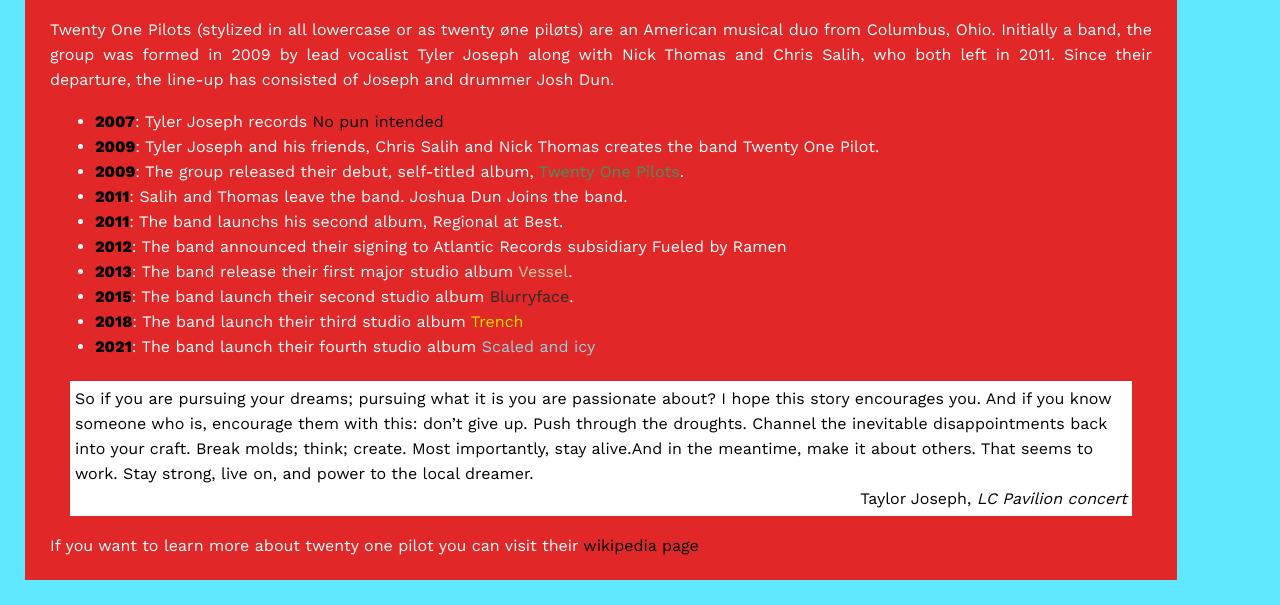
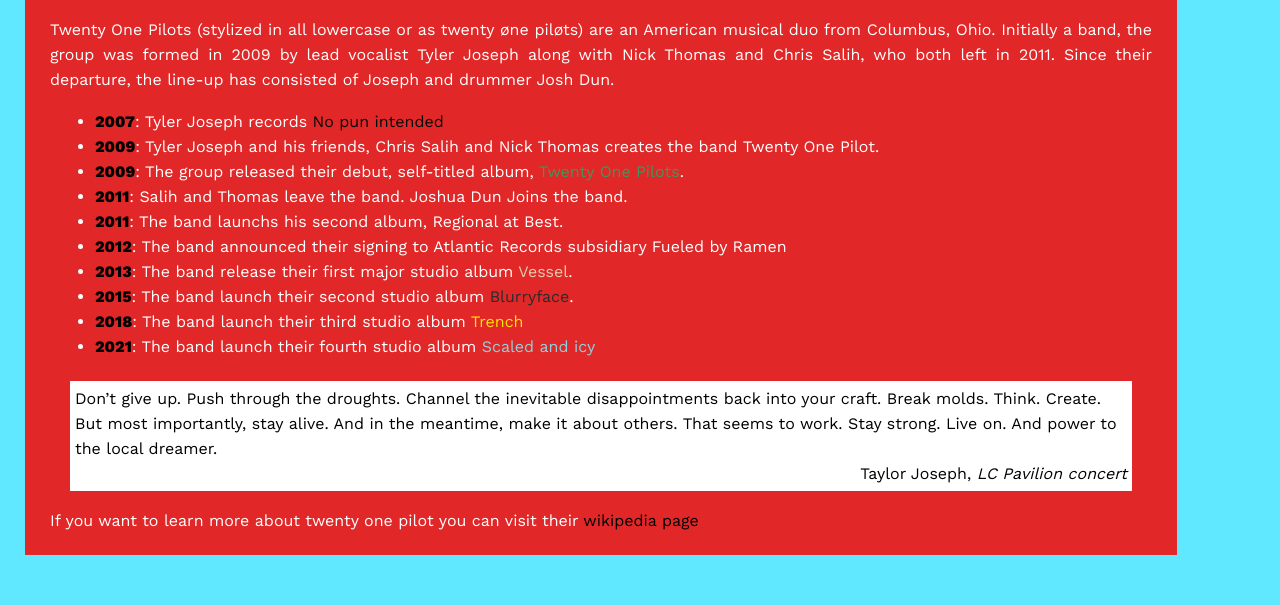
Before and after one commit to EthanMojica129/Tribute-Page-FreeCodeCamp, a plain HTML site: page index.html in a window 1280 px wide. Shown: the part 1063-1668 px from the top of the page. After the commit the page ends 1643 px from the top, so only its background shows below. Drawn offline with nearby package versions, Linux system fonts and the light colour scheme.

Commit message:
Update index.html

```diff
--- a/index.html
+++ b/index.html
@@ -46,7 +46,7 @@
       </section>
       <figure id="quote">
        <blockquote>
-        <p>So if you are pursuing your dreams; pursuing what it is you are passionate about? I hope this story encourages you. And if you know someone who is, encourage them with this: don’t give up. Push through the droughts. Channel the inevitable disappointments back into your craft. Break molds; think; create. Most importantly, stay alive.And in the meantime, make it about others. That seems to work. Stay strong, live on, and power to the local dreamer.<p>
+         <p>Don’t give up. Push through the droughts. Channel the inevitable disappointments back into your craft. Break molds. Think. Create. But most importantly, stay alive. And in the meantime, make it about others. That seems to work. Stay strong. Live on. And power to the local dreamer.</p>
        </blockquote>
        <figcaption>Taylor Joseph, <cite> LC Pavilion concert</cite></figcaption>
       </figure>
```
